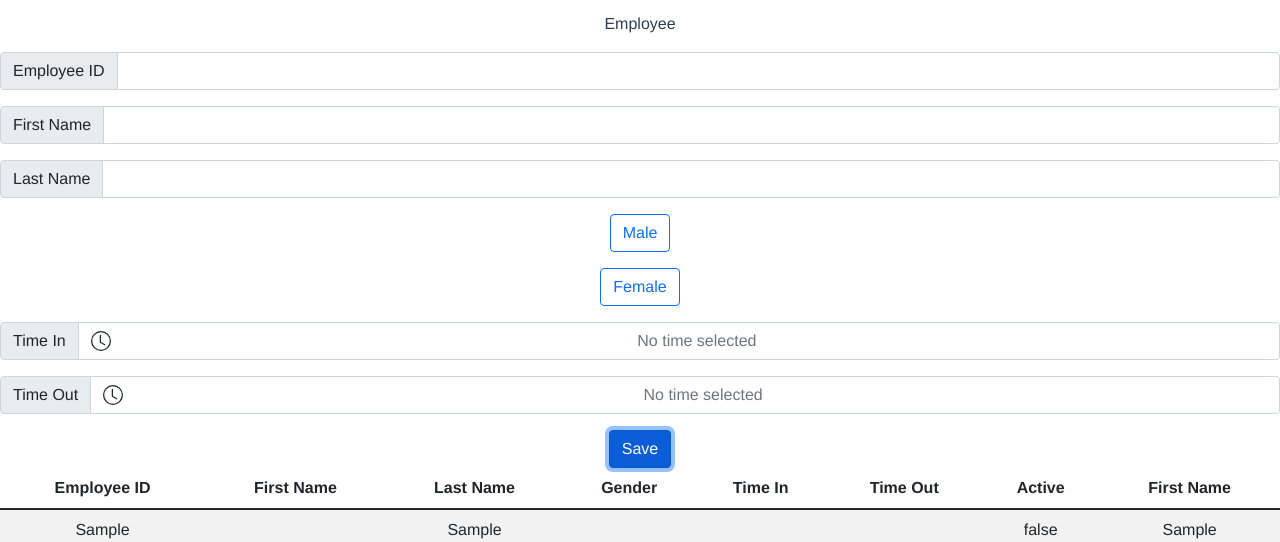
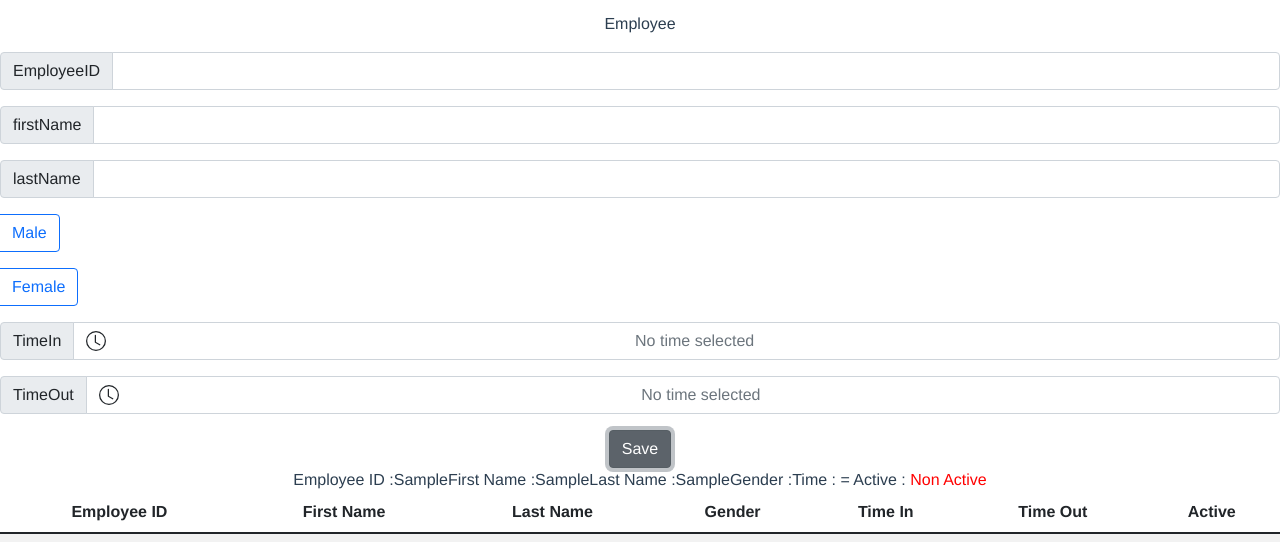
Before and after one commit to babynicth/vueworkshop, a Vue app: page / in a window 1280 px wide. Both pictures are taken after typing "Sample", "Sample", "Sample" into the empty fields and a click on the button "Save". Shown: the part 248-790 px from the top of the page. Built offline with nearby package versions, Linux system fonts and the light colour scheme.

Commit message:
แก้ไฟล์ employee

```diff
--- a/src/components/Employee.vue
+++ b/src/components/Employee.vue
@@ -1,195 +1,132 @@
 <template>
     <div>
         <p>Employee</p>
-
         <div class="input-group mb-3">
-      <span class="input-group-text" id="inputGroup-sizing-default"
-        >Employee ID</span
-      >
-      <input
-        type="text"
-        class="form-control"
-        aria-label="Sizing example input"
-        v-model="info.EmployeeID"
-      />
+            <span class="input-group-text" id="inputGroup-sizing-sm">EmployeeID</span>
+            <input type="text" class="form-control" aria-label="Sizing example input" v-model="info.EmployeeID">
         </div>
         <div class="input-group mb-3">
-      <span class="input-group-text" id="inputGroup-sizing-default"
-        >First Name</span
-      >
-      <input
-        type="text"
-        class="form-control"
-        aria-label="Sizing example input"
-        v-model="info.firstName"
-      />
+            <span class="input-group-text" id="inputGroup-sizing-sm">firstName</span>
+            <input type="text" class="form-control" aria-label="Sizing example input" v-model="info.firstName">
         </div>
         <div class="input-group mb-3">
-      <span class="input-group-text" id="inputGroup-sizing-default"
-        >Last Name</span
-      >
-      <input
-        type="text"
-        class="form-control"
-        aria-label="Sizing example input"
-        v-model="info.LastName"
-      />
+            <span class="input-group-text" id="inputGroup-sizing-sm">lastName</span>
+            <input type="text" class="form-control" aria-label="Sizing example input" v-model="info.lastName">
         </div>
 
         <!-- <div>
-      <input
-        type="radio"
-        class="btn-check"
-        name="options"
-        id="option1"
-        autocomplete="off"
-        v-model="info.Gender"
-        value="Male"
-      />
+            <input type="radio" class="btn-check" name="options" id="option1" autocomplete="off" v-model="info.gender" value="Male">
             <label class="btn btn-outline-primary" for="option1">Male</label>
 
-      <input
-        type="radio"
-        class="btn-check"
-        name="options"
-        id="option2"
-        autocomplete="off"
-        v-model="info.Gender"
-        value="Female"
-      />
-      <label class="btn btn-outline-primary" for="option2">Female</label>
+            <input type="radio" class="btn-check" name="options-outlined" id="option2" autocomplete="off" v-model="info.gender" value="Female">
+            <label class="btn btn-outline-danger" for="option2">Female</label>
         </div> -->
-
-    <div
-      class="from-check mb-3"
-      v-for="(data, index) in gender"
-      v-bind:key="index"
-    >
-      <input
-        type="radio"
-        class="btn-check"
-        name="options"
-        :id="index"
-        autocomplete="off"
-        v-model="info.Gender"
-        value="Male"
-      />
-      <label class="btn btn-outline-primary" :for="index">{{
-        data.label
-      }}</label>
+        <div class="input-group mb-3" v-for="(data, index) in gender" v-bind:key="index">
+            <input type="radio" class="btn-check" name="options" :id="index" autocomplete="off" v-model="info.gender" :value="data.value">
+            <label class="btn btn-outline-primary" :for="index">{{data.lable}}</label>
         </div>
 
         <div class="input-group mb-3">
-      <span class="input-group-text" id="inputGroup-sizing-sm">Time In</span>
-      <b-form-timepicker v-model="info.TimeIn" locale="en"></b-form-timepicker>
+            <span class="input-group-text" id="inputGroup-sizing-sm">TimeIn</span>
+            <b-form-timepicker v-model="info.timeIn" locale="en"></b-form-timepicker>
+        </div>
+        <div class="input-group mb-3">
+            <span class="input-group-text" id="inputGroup-sizing-sm">TimeOut</span>
+            <b-form-timepicker v-model="info.timeOut" locale="en"></b-form-timepicker>
         </div>
 
-    <div class="input-group mb-3">
-      <span class="input-group-text" id="inputGroup-sizing-sm">Time Out</span>
-      <b-form-timepicker v-model="info.TimeOut" locale="en"></b-form-timepicker>
+        <button type="button" class="btn btn-secondary" @click="save">Save</button>
+
+        <!-- <div :hidden="!show">
+            <h3>Employee ID :{{info.EmployeeID}}</h3>
+            <h3>First Name :{{info.firstName}}</h3>
+            <h3>Last Name :{{info.lastName}}</h3>
+            <h3>Gender :{{info.gender}}</h3>
+            <h3>Time : {{info.timeIn}} = {{info.timeOut}}</h3>
+            <h3>Active :
+                <span v-if="info.active" v-bind:style="{color : 'green'}">Active</span>
+                <span v-else v-bind:style="{color : 'red'}">Non Active</span>
+            </h3>
+        </div>  -->
+        <div :hidden="!show" v-for="(data,index) in employeeInfo" :key="index">
+            <span>Employee ID :{{data.EmployeeID}}</span>
+            <span>First Name :{{data.firstName}}</span>
+            <span>Last Name :{{data.lastName}}</span>
+            <span>Gender :{{data.gender}}</span>
+            <span>Time : {{data.timeIn}} = {{data.timeOut}}</span>
+            <span>Active :
+                <span v-if="data.active" v-bind:style="{color : 'green'}">Active</span>
+                <span v-else v-bind:style="{color : 'red'}">Non Active</span>
+            </span>
         </div>
-
-    <div>
-      <button type="button" class="btn btn-primary" v-on:click="save">
-        Save
-      </button>
-    </div>
-
-    <!--<div :hidden="!show">
-      <h3>Employee ID : {{ info.EmployeeID }}</h3>
-      <h3>First Name : {{ info.firstName }}</h3>
-      <h3>Last Name : {{ info.LastName }}</h3>
-      <h3>Gender : {{ info.Gender }}</h3>
-      <h3>Time : {{ info.TimeIn }} - {{ info.TimeOut }}</h3>
-      <h3>
-        Active :
-        <span v-if="info.Active" v-bind:style="{ color: 'green' }">
-          Actice
-        </span>
-        <span v-else v-bind:style="{ color: 'red' }"> Non Actice </span>
-      </h3>
-    </div> -->
-
-    <!--<div :hidden="!show" v-for="(data, index) in employeeInfo" :key="index">
-      <h3>Employee ID : {{ data.EmployeeID }}</h3>
-      <h3>First Name : {{ data.firstName }}</h3>
-      <h3>Last Name : {{ data.LastName }}</h3>
-      <h3>Gender : {{ data.Gender }}</h3>
-      <h3>Time : {{ data.TimeIn }} - {{ data.TimeOut }}</h3>
-      <h3>
-        Active :
-        <span v-if="data.Active" v-bind:style="{ color: 'green' }">
-          Actice
-        </span>
-        <span v-else v-bind:style="{ color: 'red' }"> Non Actice </span>
-      </h3>
-    </div> -->
 
         <div :hidden="!show">
             <b-table striped hover :items="employeeInfo"></b-table>
         </div>
+
     </div>
+
 </template>
 
 <script>
-import moment from "moment";
+import moment from 'moment'
 export default {
-  name: "Employee",
-  data() {
-    return {
-      info: {
-        EmployeeID: null,
-        FirstName: null,
-        LastName: null,
-        Gender: null,
-        TimeIn: null,
-        TimeOut: null,
-        Active: false,
+    name: "employee",
+    data(){
+        return{
+            info :{
+                EmployeeID : null,
+                firstName : null,
+                lastName : null,
+                gender : null,
+                timeIn : null,
+                timeOut : null,
+                active : false
             },
-      show: false,
-      gender: [
+            show : false,
+            gender:[
                 {
-          label: "Male",
-          value: "M",
+                lable:'Male',
+                value:'M'
                 },
                 {
-          label: "Female",
-          value: "F",
+                lable:'Female',
+                value:'F'
+                }
+            ],
+            employeeInfo : []
+        }
     },
-      ],
-      employeeInfo: [],
-    };
-  },
-  methods: {
-    save() {
+    methods:{
+        save(){
             this.employeeInfo.push(this.info);
             this.checkActiveTime();
             this.show = true;
             this.info = {
-        EmployeeID: null,
-        FirstName: null,
-        LastName: null,
-        Gender: null,
-        TimeIn: null,
-        TimeOut: null,
-        Active: false,
+                EmployeeID : null,
+                firstName : null,
+                lastName : null,
+                gender : null,
+                timeIn : null,
+                timeOut : null
             };
+
         },
-    checkActiveTime() {
+        checkActiveTime(){
             const today = new Date();
-      const time = moment(today, "HH:mm");
-      if (
-        moment(this.info.TimeIn, "HH:mm").isBefore(time) &&
-        moment(time).isBefore(this.info.TimeOut, "HH:mm")
-      ) {
-        this.info.Active = true;
-      } else {
-        this.info.Active = false;
+            console.log(today)
+            const time = moment(today, 'HH:mm');
+            if(moment(this.info.timeIn,'HH:mm').isBefore(time) &&
+            moment(time).isBefore(moment(this.info.timeIn,'HH:mm'))){
+                this.info.active = true;
+            }else{
+                this.info.active = false;
             }
-    },
-  },
-};
+        }
+    }
+}
 </script>
 
 <style>
+
 </style>
```
Lines whose indentation alone changed are shown as unchanged.
